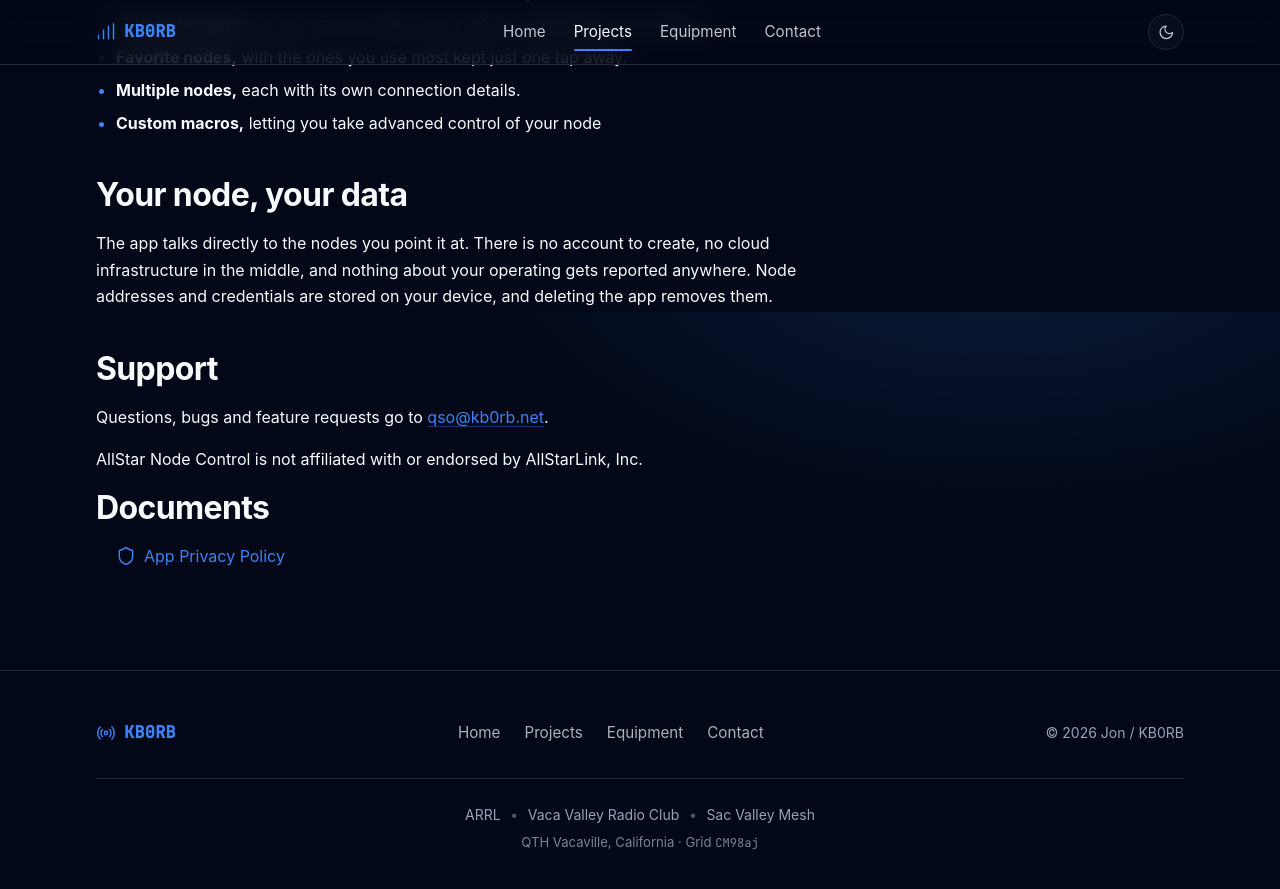
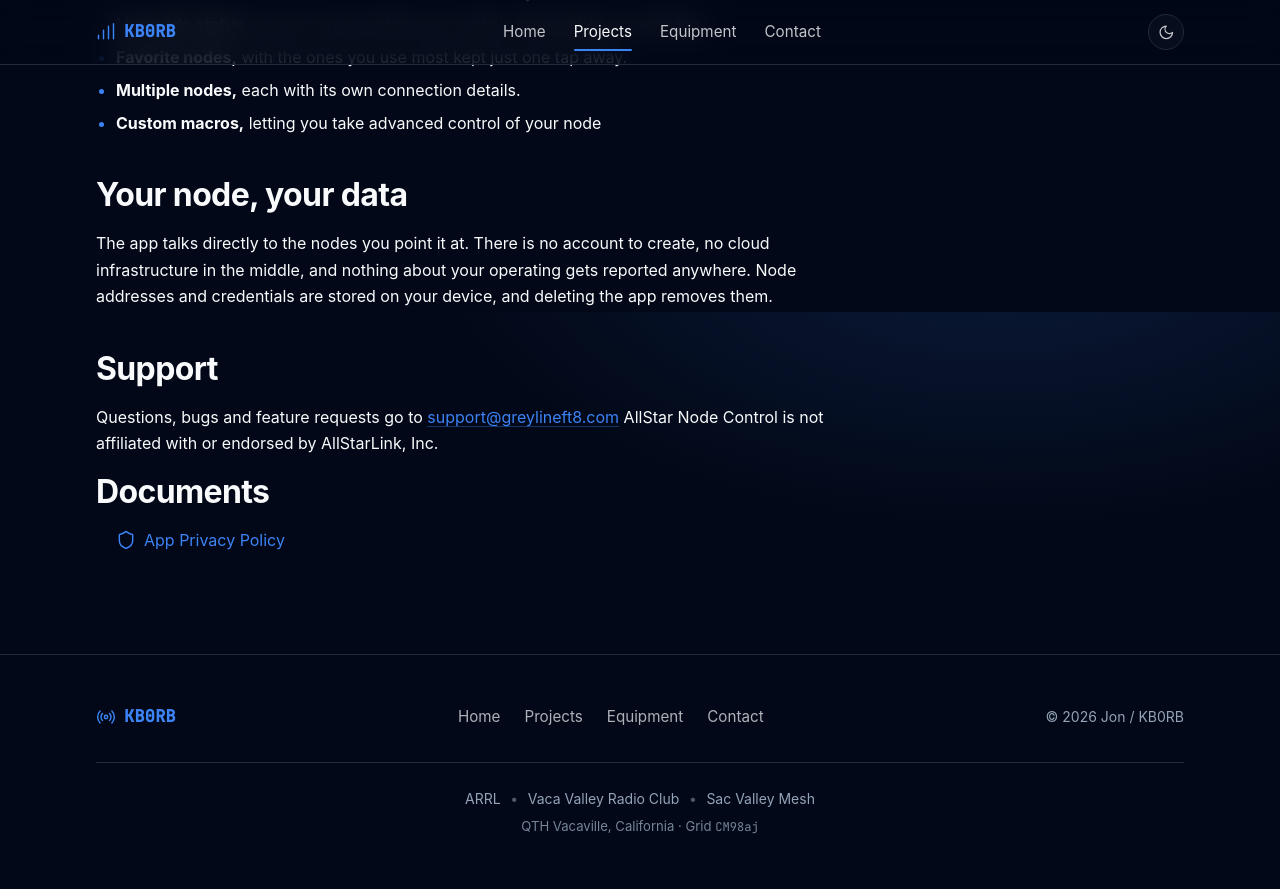
Before and after one commit to jonnyborbs/kb0rb-net, a Jekyll site: the page built from projects/allstar-node-control.md, in a window 1280 px wide and 900 px high, scrolled down 588 px. Shown: the top 889 px of the window. Built offline with Jekyll 4.4.1, drawn with Linux system fonts in a browser that asks for light colours.

Commit message:
tweaks to contact info

```diff
--- a/projects/allstar-node-control.md
+++ b/projects/allstar-node-control.md
@@ -40,6 +40,5 @@
 ## Support
 
 Questions, bugs and feature requests go to
-[qso@kb0rb.net](mailto:qso@kb0rb.net?subject=AllStar%20Node%20Control).
-
+[support@greylineft8.com](mailto:support@greylineft8.com?subject=AllStar%20Node%20Control%20question)
 AllStar Node Control is not affiliated with or endorsed by AllStarLink, Inc.
```
Also changed, not shown: projects/allstar-node-control-privacy.md (+1 -1 lines).
